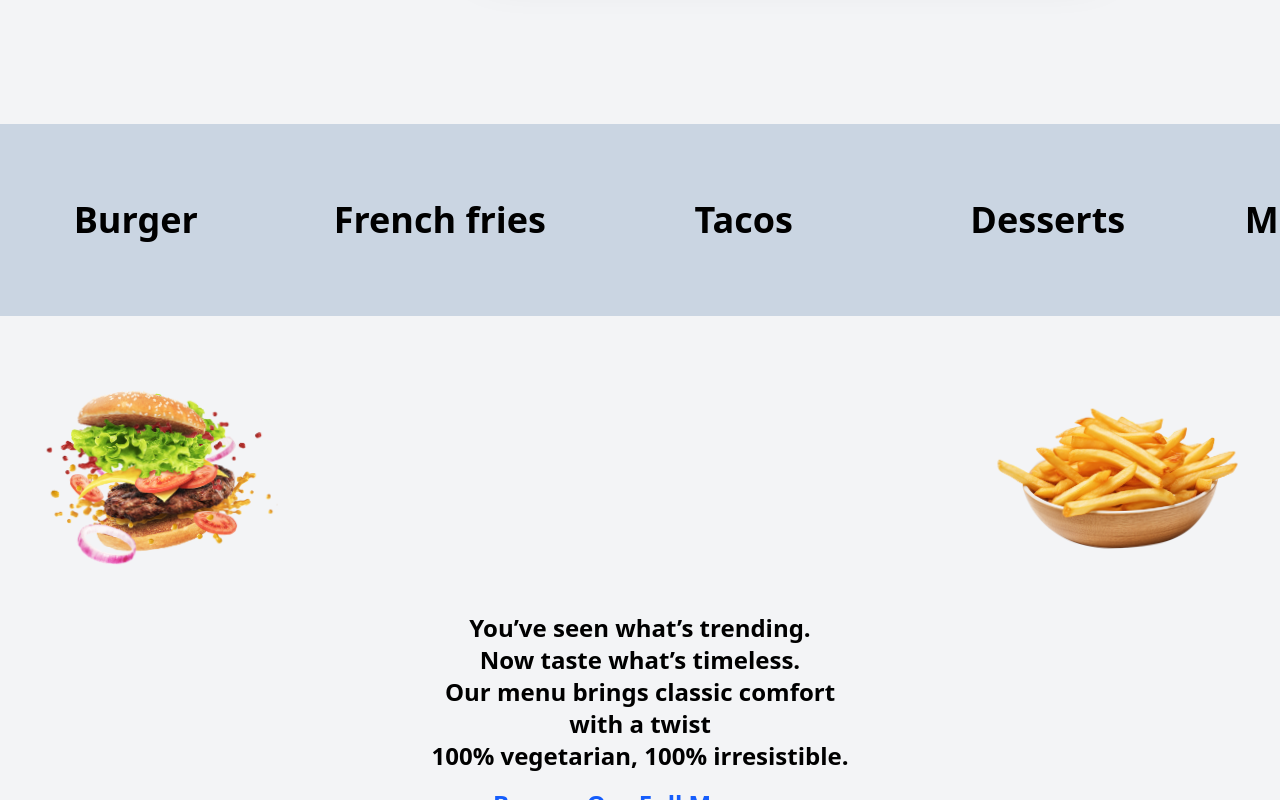
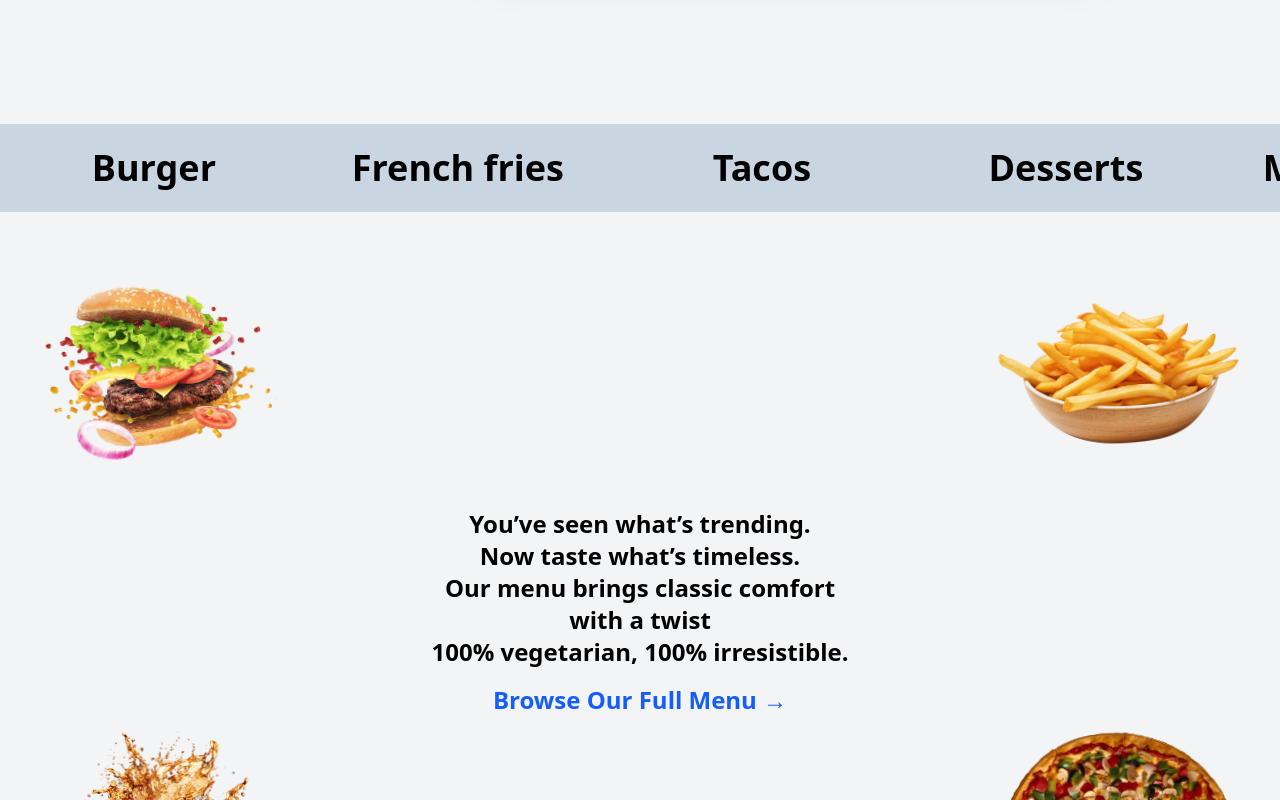
Before and after one commit to ZalaNidhish/Rangila_Resto, a React (Vite) app in the folder frontend/: page / in a window 1280 px wide. Shown: the part 1540-2340 px from the top of the page. Built offline with nearby package versions, Linux system fonts and the light colour scheme.

Commit message:
update 2.0

```diff
--- a/frontend/src/index.css
+++ b/frontend/src/index.css
@@ -9,13 +9,13 @@ html {
 }
 
 .marque{
-    height: 10vh;
+    /* height: 5vh; */
     width: 100vw;
     overflow: hidden;
     display: flex;
     align-items: center;
     justify-content: center;
-    padding: 12vh;
+    padding: 2vh;
 }
 
 .marque .slider{
```
